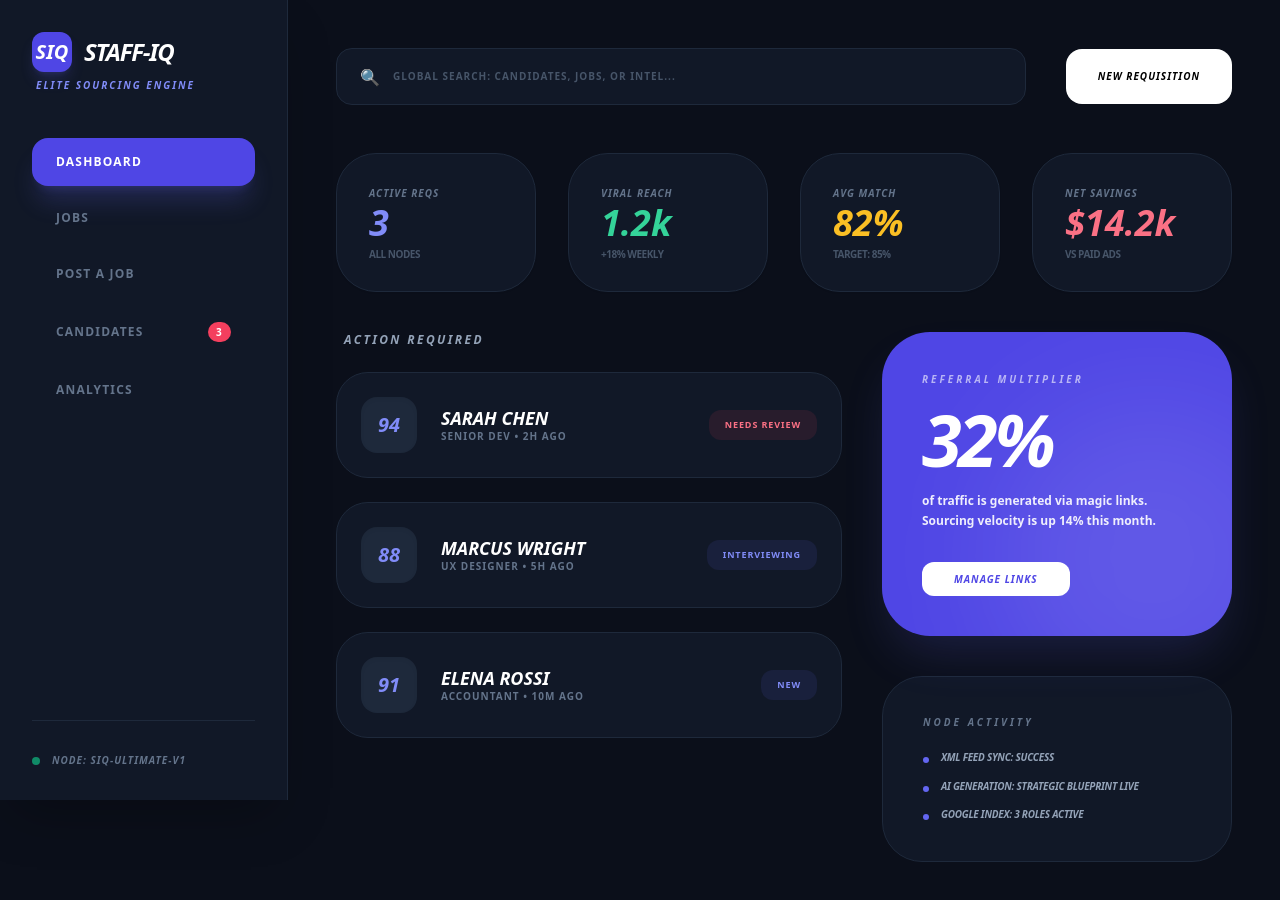
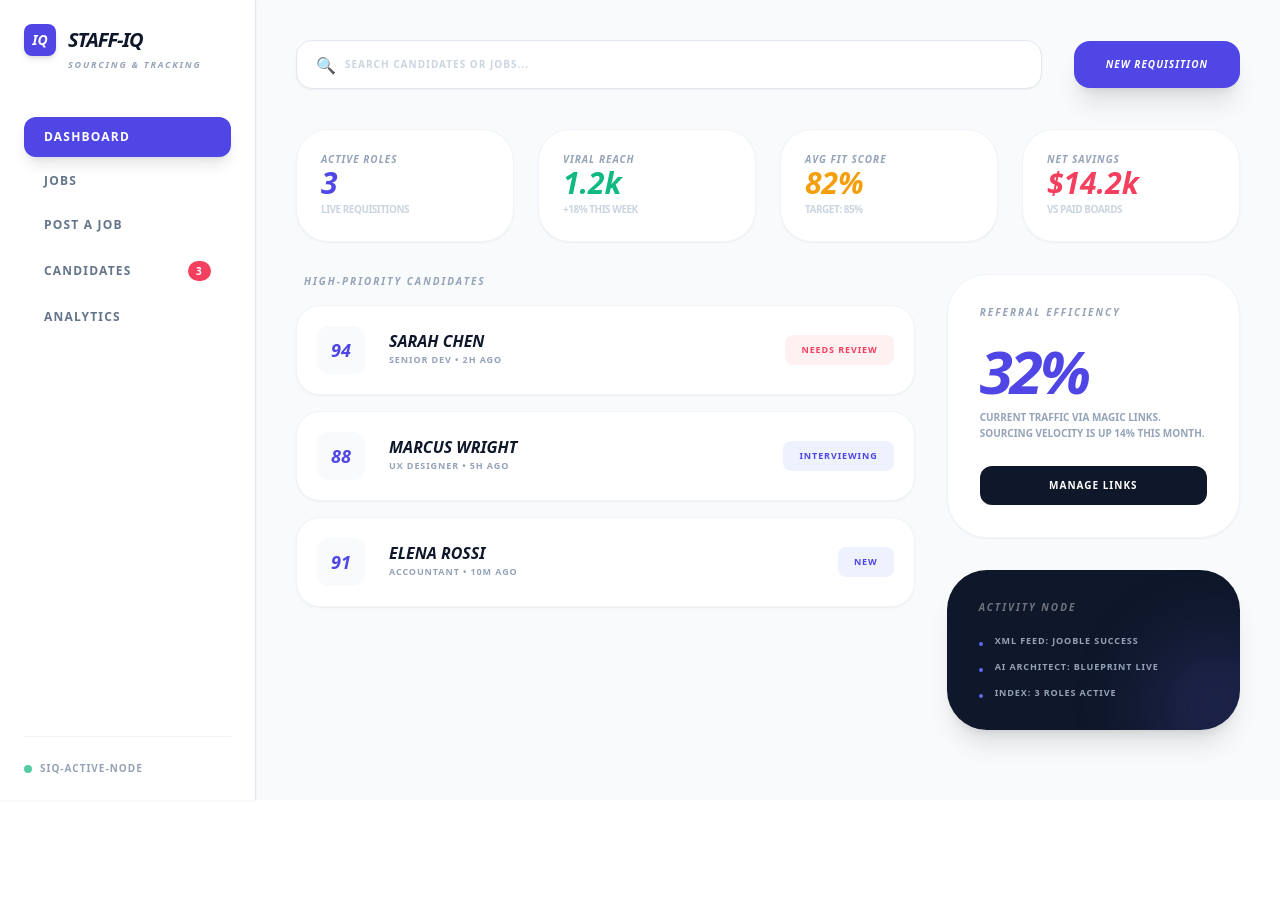
Before and after one commit to dansims2024-afk/staff-iq, a React (Vite) app: page / in a window 1280 px wide. Shown: the top 900 px of the page. After the commit the page ends 800 px from the top, so only its background shows below. Built offline with nearby package versions, Linux system fonts and the light colour scheme.

Commit message:
Update App.jsx

```diff
--- a/src/App.jsx
+++ b/src/App.jsx
@@ -1,7 +1,7 @@
 import React, { useState } from 'react';
 
-// --- MAIN APPLICATION NODE ---
 export default function App() {
+  // --- 1. GLOBAL STATE (High-Clarity Light Mode) ---
   const [activeTab, setActiveTab] = useState('Dashboard');
   const [searchQuery, setSearchQuery] = useState("");
   const [selectedCandidate, setSelectedCandidate] = useState(null);
@@ -13,20 +13,20 @@ export default function App() {
 
   // Elite Data Repository
   const [jobs] = useState([
-    { id: 101, title: "SENIOR ACCOUNTANT", dept: "Finance", health: 85, applicants: 42, clicks: 156 },
-    { id: 102, title: "PRODUCT DESIGNER", dept: "Design", health: 45, applicants: 18, clicks: 89 },
-    { id: 103, title: "OFFICE MANAGER", dept: "Operations", health: 92, applicants: 5, clicks: 34 }
+    { id: 101, title: "Senior Accountant", dept: "Finance", applicants: 42, clicks: 156 },
+    { id: 102, title: "Product Designer", dept: "Design", applicants: 18, clicks: 89 },
+    { id: 103, title: "Office Manager", dept: "Operations", applicants: 5, clicks: 34 }
   ]);
 
   const candidates = [
-    { id: 1, name: "SARAH CHEN", role: "Senior Dev", score: "94%", status: "NEEDS REVIEW", time: "2h ago" },
-    { id: 2, name: "MARCUS WRIGHT", role: "UX Designer", score: "88%", status: "INTERVIEWING", time: "5h ago" },
-    { id: 3, name: "ELENA ROSSI", role: "Accountant", score: "91%", status: "NEW", time: "10m ago" }
+    { id: 1, name: "Sarah Chen", role: "Senior Dev", score: "94%", status: "Needs Review", time: "2h ago" },
+    { id: 2, name: "Marcus Wright", role: "UX Designer", score: "88%", status: "Interviewing", time: "5h ago" },
+    { id: 3, name: "Elena Rossi", role: "Accountant", score: "91%", status: "New", time: "10m ago" }
   ];
 
   // Logic: Strategic AI Architect
   const generateStrategicAI = () => {
-    if (!title) return alert("System requires a Target Title.");
+    if (!title) return alert("System requires a Job Title.");
     setIsGenerating(true);
     setTimeout(() => {
       setDescription(`MISSION: ${title.toUpperCase()}\n\nTHE IMPACT\nJoin Staff-IQ. As our ${title}, you will ensure our high-velocity environment remains organized and scalable.\n\n90-DAY SUCCESS METRICS\n• Optimization: Improve 3 core administrative workflows.\n• Execution: Maintain a 100% accuracy rate on mission-critical projects.`);
@@ -35,26 +35,26 @@ export default function App() {
   };
 
   return (
-    <div className="flex min-h-screen bg-[#0B0F1A] text-white font-sans selection:bg-indigo-500/30">
+    <div className="flex min-h-screen bg-[#F8FAFC] text-[#0F172A] font-sans selection:bg-indigo-100">
 
-      {/* ELITE SIDEBAR */}
-      <nav className="w-72 p-8 fixed h-full flex flex-col bg-[#111827] border-r border-slate-800 shadow-2xl z-30">
+      {/* PROFESSIONAL SIDEBAR */}
+      <nav className="w-64 bg-white border-r border-slate-200 p-6 fixed h-full flex flex-col shadow-sm z-30">
         <div className="mb-12">
-          <div className="flex items-center gap-3 mb-2">
-             <div className="w-10 h-10 bg-indigo-600 rounded-xl flex items-center justify-center shadow-lg shadow-indigo-500/20">
-                <span className="font-black italic text-xl">SIQ</span>
+          <div className="flex items-center gap-3 mb-1">
+             <div className="w-8 h-8 bg-indigo-600 rounded-lg flex items-center justify-center shadow-md">
+                <span className="text-white font-black italic text-sm">IQ</span>
              </div>
-             <h1 className="text-2xl font-[900] italic uppercase tracking-tighter leading-none">Staff-IQ</h1>
+             <h1 className="text-xl font-[900] italic uppercase tracking-tighter leading-none">Staff-IQ</h1>
           </div>
-          <p className="text-[10px] font-black text-indigo-400 uppercase tracking-[0.2em] ml-1 leading-none italic">Elite Sourcing Engine</p>
+          <p className="text-[9px] font-black text-slate-400 uppercase tracking-[0.2em] ml-11 leading-none italic">Sourcing & Tracking</p>
         </div>
 
-        <div className="flex flex-col gap-2 flex-1">
+        <div className="flex flex-col gap-1 flex-1">
           {['Dashboard', 'Jobs', 'Post a Job', 'Candidates', 'Analytics'].map((tab) => (
             <button
               key={tab}
               onClick={() => {setActiveTab(tab); setSelectedCandidate(null);}}
-              className={`text-left p-4 px-6 rounded-2xl font-black uppercase text-xs tracking-widest transition-all flex justify-between items-center ${activeTab === tab ? 'bg-indigo-600 text-white shadow-xl shadow-indigo-500/20' : 'text-slate-500 hover:bg-slate-800 hover:text-slate-300'}`}
+              className={`text-left p-3 px-5 rounded-xl font-bold text-xs uppercase tracking-widest transition-all flex justify-between items-center ${activeTab === tab ? 'bg-indigo-600 text-white shadow-lg' : 'text-slate-500 hover:bg-slate-50'}`}
             >
               {tab}
               {tab === 'Candidates' && <span className="bg-rose-500 text-[10px] px-2 py-0.5 rounded-full text-white">3</span>}
@@ -62,126 +62,123 @@ export default function App() {
           ))}
         </div>
 
-        <div className="mt-auto pt-8 border-t border-slate-800 flex items-center gap-3">
+        <div className="mt-auto pt-6 border-t border-slate-100 flex items-center gap-2">
           <div className="w-2 h-2 bg-emerald-500 rounded-full animate-pulse"></div>
-          <span className="text-[10px] font-black text-slate-500 uppercase tracking-widest italic">Node: SIQ-ULTIMATE-V1</span>
+          <span className="text-[10px] font-black text-slate-400 uppercase tracking-widest">SIQ-Active-Node</span>
         </div>
       </nav>
 
       {/* COMMAND CENTER */}
-      <main className="flex-1 ml-72 p-12 overflow-y-auto">
+      <main className="flex-1 ml-64 p-10">
 
         {/* GLOBAL SEARCH HEADER */}
-        <header className="mb-12 flex justify-between items-center gap-10">
-          <div className="flex-1 relative group">
-            <span className="absolute left-6 top-1/2 -translate-y-1/2 text-slate-500">🔍</span>
+        <header className="mb-10 flex justify-between items-center gap-8">
+          <div className="flex-1 relative">
+            <span className="absolute left-5 top-1/2 -translate-y-1/2 text-slate-400">🔍</span>
             <input
               type="text"
-              placeholder="GLOBAL SEARCH: CANDIDATES, JOBS, OR INTEL..."
+              placeholder="SEARCH CANDIDATES OR JOBS..."
               value={searchQuery}
               onChange={(e) => setSearchQuery(e.target.value)}
-              className="w-full bg-[#111827] border border-slate-800 p-5 pl-14 rounded-2xl text-[10px] font-black tracking-widest uppercase outline-none focus:border-indigo-500 transition-all placeholder:text-slate-600"
+              className="w-full bg-white border border-slate-200 p-4 pl-12 rounded-2xl text-[10px] font-black tracking-widest uppercase outline-none focus:border-indigo-600 transition-all placeholder:text-slate-300 shadow-sm"
             />
           </div>
-          <div className="flex gap-4">
-             <button onClick={() => setActiveTab('Post a Job')} className="px-8 py-5 bg-white text-black font-[900] italic uppercase text-[10px] tracking-widest rounded-2xl hover:scale-105 transition-all">New Requisition</button>
-          </div>
+          <button onClick={() => setActiveTab('Post a Job')} className="px-8 py-4 bg-indigo-600 text-white font-[900] italic uppercase text-[10px] tracking-widest rounded-2xl hover:scale-105 transition-all shadow-xl">New Requisition</button>
         </header>
 
         {/* DASHBOARD: HIGH-DENSITY INTEL */}
         {activeTab === 'Dashboard' && (
-          <div className="space-y-10 animate-in fade-in duration-700">
+          <div className="space-y-8 animate-in fade-in duration-500">
             {/* KPI MATRIX */}
-            <div className="grid grid-cols-4 gap-8">
+            <div className="grid grid-cols-4 gap-6">
               {[
-                { label: 'Active Reqs', value: jobs.length, sub: 'All Nodes', color: 'text-indigo-400' },
-                { label: 'Viral Reach', value: '1.2k', sub: '+18% Weekly', color: 'text-emerald-400' },
-                { label: 'Avg Match', value: '82%', sub: 'Target: 85%', color: 'text-amber-400' },
-                { label: 'Net Savings', value: '$14.2k', sub: 'vs Paid Ads', color: 'text-rose-400' }
+                { label: 'Active Roles', value: jobs.length, sub: 'Live Requisitions', color: 'text-indigo-600' },
+                { label: 'Viral Reach', value: '1.2k', sub: '+18% This Week', color: 'text-emerald-500' },
+                { label: 'Avg Fit Score', value: '82%', sub: 'Target: 85%', color: 'text-amber-500' },
+                { label: 'Net Savings', value: '$14.2k', sub: 'vs Paid Boards', color: 'text-rose-500' }
               ].map((stat, i) => (
-                <div key={i} className="bg-[#111827] border border-slate-800 p-8 rounded-[40px] shadow-sm hover:border-indigo-500/50 transition-all group">
-                  <p className="text-[10px] font-black text-slate-500 uppercase tracking-widest mb-1 italic group-hover:text-white transition-colors">{stat.label}</p>
-                  <p className={`text-4xl font-[900] italic leading-none mb-2 ${stat.color}`}>{stat.value}</p>
-                  <p className="text-[10px] font-bold text-slate-600 uppercase tracking-tighter leading-none">{stat.sub}</p>
+                <div key={i} className="bg-white border border-slate-100 p-6 rounded-[32px] shadow-sm hover:border-indigo-200 transition-all">
+                  <p className="text-[10px] font-black text-slate-400 uppercase tracking-widest mb-1 italic leading-none">{stat.label}</p>
+                  <p className={`text-3xl font-[900] italic leading-none mb-1 ${stat.color}`}>{stat.value}</p>
+                  <p className="text-[10px] font-bold text-slate-300 uppercase tracking-tighter">{stat.sub}</p>
                 </div>
               ))}
             </div>
 
-            {/* DATA GRID */}
-            <div className="grid grid-cols-12 gap-10">
+            {/* ACTION GRID */}
+            <div className="grid grid-cols-12 gap-8">
 
-              {/* LIVE FEED */}
-              <div className="col-span-7 space-y-6">
-                <h3 className="text-xs font-black uppercase tracking-[0.2em] text-slate-400 italic px-2">Action Required</h3>
+              {/* CANDIDATE FEED */}
+              <div className="col-span-8 space-y-4">
+                <h3 className="text-[10px] font-black uppercase tracking-[0.2em] text-slate-400 italic px-2">High-Priority Candidates</h3>
                 {candidates.map((c) => (
-                  <div key={c.id} className="bg-[#111827] border border-slate-800 p-6 rounded-[32px] flex items-center gap-6 group hover:bg-[#1C2533] transition-all cursor-pointer">
-                    <div className="w-14 h-14 bg-slate-800 rounded-2xl flex items-center justify-center text-xl font-[900] italic text-indigo-400 group-hover:scale-110 transition-all shadow-inner">
+                  <div key={c.id} className="bg-white border border-slate-100 p-5 rounded-[24px] flex items-center gap-6 group hover:border-indigo-600 transition-all cursor-pointer shadow-sm">
+                    <div className="w-12 h-12 bg-slate-50 rounded-xl flex items-center justify-center text-lg font-[900] italic text-indigo-600 group-hover:scale-110 transition-all">
                       {c.score.replace('%', '')}
                     </div>
                     <div className="flex-1">
-                      <p className="font-black text-lg uppercase italic leading-none mb-1 group-hover:text-indigo-400 transition-colors">{c.name}</p>
-                      <p className="text-[10px] font-bold text-slate-500 uppercase tracking-widest leading-none">{c.role} • {c.time}</p>
+                      <p className="font-black text-base uppercase italic leading-none mb-1 group-hover:text-indigo-600 transition-colors">{c.name}</p>
+                      <p className="text-[9px] font-bold text-slate-400 uppercase tracking-widest">{c.role} • {c.time}</p>
                     </div>
-                    <span className={`px-4 py-2 rounded-xl text-[9px] font-black uppercase tracking-widest ${c.status === 'NEEDS REVIEW' ? 'bg-rose-500/10 text-rose-400' : 'bg-indigo-500/10 text-indigo-400'}`}>
+                    <span className={`px-4 py-2 rounded-lg text-[9px] font-black uppercase tracking-widest ${c.status === 'Needs Review' ? 'bg-rose-50 text-rose-500' : 'bg-indigo-50 text-indigo-600'}`}>
                       {c.status}
                     </span>
                   </div>
                 ))}
               </div>
 
-              {/* REFERRAL ENGINE */}
-              <div className="col-span-5 flex flex-col gap-10">
-                <div className="bg-indigo-600 rounded-[48px] p-10 text-white relative overflow-hidden shadow-2xl shadow-indigo-500/20 flex-1">
-                   <div className="relative z-10">
-                    <h4 className="text-[10px] font-black uppercase tracking-[0.3em] mb-4 opacity-60 italic">Referral Multiplier</h4>
-                    <p className="text-7xl font-[900] italic tracking-tighter leading-none mb-4">32%</p>
-                    <p className="text-xs font-bold leading-relaxed opacity-90 mb-8 max-w-[240px]">of traffic is generated via magic links. Sourcing velocity is up 14% this month.</p>
-                    <button onClick={() => setActiveTab('Jobs')} className="bg-white text-indigo-600 px-8 py-3 rounded-xl font-black uppercase text-[10px] tracking-widest hover:scale-105 transition-all italic leading-none">Manage Links</button>
-                   </div>
-                   <div className="absolute -right-20 -bottom-20 w-80 h-80 bg-white/10 rounded-full blur-3xl"></div>
+              {/* SOURCING INTEL */}
+              <div className="col-span-4 space-y-8">
+                <div className="bg-white border border-slate-100 p-8 rounded-[40px] shadow-sm">
+                   <h4 className="text-[10px] font-black uppercase tracking-[0.2em] text-slate-400 mb-6 italic leading-none">Referral Efficiency</h4>
+                   <p className="text-6xl font-[900] italic tracking-tighter leading-none text-indigo-600 mb-2">32%</p>
+                   <p className="text-[10px] font-bold text-slate-400 leading-relaxed uppercase">Current traffic via magic links. Sourcing velocity is up 14% this month.</p>
+                   <button onClick={() => setActiveTab('Jobs')} className="mt-6 w-full py-3 bg-[#0F172A] text-white rounded-xl font-black uppercase text-[10px] tracking-widest hover:bg-slate-800 transition-all">Manage Links</button>
                 </div>
 
-                <div className="bg-[#111827] border border-slate-800 rounded-[40px] p-10">
-                   <h4 className="text-[10px] font-black uppercase tracking-[0.3em] text-slate-500 mb-6 italic leading-none">Node Activity</h4>
-                   <div className="space-y-4">
-                      {['XML Feed Sync: Success', 'AI Generation: Strategic Blueprint Live', 'Google Index: 3 Roles Active'].map((log, i) => (
+                <div className="bg-[#0F172A] p-8 rounded-[40px] text-white shadow-xl relative overflow-hidden">
+                   <h4 className="text-[10px] font-black uppercase tracking-[0.2em] opacity-40 mb-6 italic leading-none">Activity Node</h4>
+                   <div className="space-y-4 relative z-10">
+                      {['XML Feed: Jooble Success', 'AI Architect: Blueprint Live', 'Index: 3 Roles Active'].map((log, i) => (
                         <div key={i} className="flex items-start gap-3">
-                          <div className="w-1.5 h-1.5 bg-indigo-500 rounded-full mt-1.5"></div>
-                          <p className="text-[10px] font-bold text-slate-400 leading-tight uppercase tracking-tight italic">{log}</p>
+                          <div className="w-1 h-1 bg-indigo-500 rounded-full mt-1.5"></div>
+                          <p className="text-[9px] font-bold text-slate-400 uppercase tracking-widest leading-none">{log}</p>
                         </div>
                       ))}
                    </div>
+                   <div className="absolute -right-10 -bottom-10 w-32 h-32 bg-indigo-500/20 rounded-full blur-2xl"></div>
                 </div>
               </div>
             </div>
           </div>
         )}
 
-        {/* POST A JOB */}
+        {/* POST A JOB: STRATEGIC ARCHITECT */}
         {activeTab === 'Post a Job' && (
           <div className="max-w-4xl space-y-8 animate-in slide-in-from-bottom-4">
-             <div className="bg-[#111827] p-12 rounded-[48px] border border-slate-800 shadow-2xl">
+            <div className="bg-white p-10 rounded-[40px] border border-slate-100 shadow-xl">
               <input
                 value={title}
                 onChange={(e) => setTitle(e.target.value)}
-                  className="w-full bg-slate-800/50 p-8 rounded-[32px] border-none font-[900] italic text-4xl uppercase mb-8 outline-none focus:ring-2 focus:ring-indigo-500 shadow-inner"
+                className="w-full bg-slate-50 p-6 rounded-[24px] border-none font-[900] italic text-3xl uppercase mb-8 outline-none focus:ring-2 focus:ring-indigo-600 transition-all"
                 placeholder="TARGET ROLE TITLE..."
               />
-                <button onClick={generateStrategicAI} disabled={isGenerating} className="mb-10 bg-indigo-600 text-white px-10 py-4 rounded-full font-[900] italic text-xs uppercase tracking-widest hover:bg-indigo-700 shadow-xl shadow-indigo-500/20">
-                  {isGenerating ? "Architecting Talent Strategy..." : "✨ Generate Strategic JD"}
+              <button onClick={generateStrategicAI} disabled={isGenerating} className="mb-10 bg-indigo-600 text-white px-10 py-4 rounded-full font-[900] italic text-xs uppercase tracking-widest hover:bg-indigo-700 shadow-xl">
+                {isGenerating ? "Analyzing..." : "✨ Generate Strategic JD"}
               </button>
-                <div className="w-full min-h-[500px] p-12 bg-slate-900/50 rounded-[40px] shadow-inner overflow-y-auto">
+              <div className="w-full min-h-[400px] p-10 bg-slate-50 rounded-[32px] shadow-inner overflow-y-auto">
                 {description ? (
                   <div className="max-w-none">
                     {description.split('\n').map((line, i) => (
-                        <p key={i} className={`text-sm mb-3 ${line.startsWith('MISSION:') ? 'text-3xl font-[900] italic text-indigo-400 mb-10 leading-none' : 'font-bold text-slate-500 leading-relaxed'}`}>{line}</p>
+                      <p key={i} className={`text-sm mb-3 ${line.startsWith('MISSION:') ? 'text-2xl font-[900] italic text-indigo-600 mb-8' : 'font-bold text-slate-500 leading-relaxed'}`}>{line}</p>
                     ))}
                   </div>
-                  ) : <div className="h-full flex flex-col items-center justify-center space-y-4 py-20 opacity-20"><span className="text-6xl italic font-black">SIQ</span><p className="font-black uppercase tracking-[0.4em] text-xs">Architectural Portal Waiting</p></div>}
+                ) : <div className="h-full flex flex-col items-center justify-center py-20 opacity-20"><span className="text-6xl italic font-black">SIQ</span><p className="font-black uppercase tracking-[0.4em] text-xs">Architectural Portal Waiting</p></div>}
               </div>
             </div>
           </div>
         )}
+
       </main>
     </div>
   );
```
Lines whose indentation alone changed are shown as unchanged.
